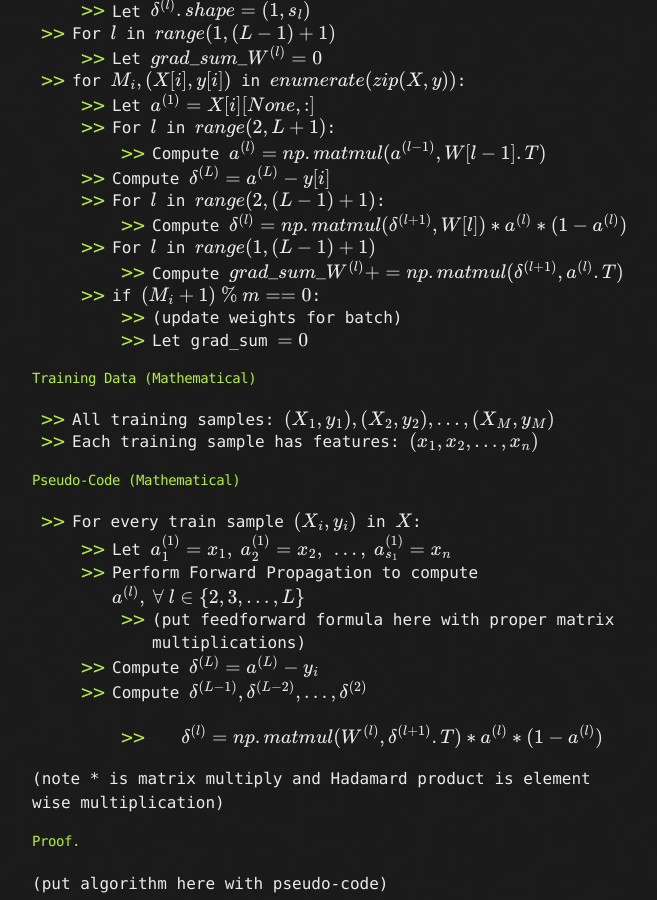
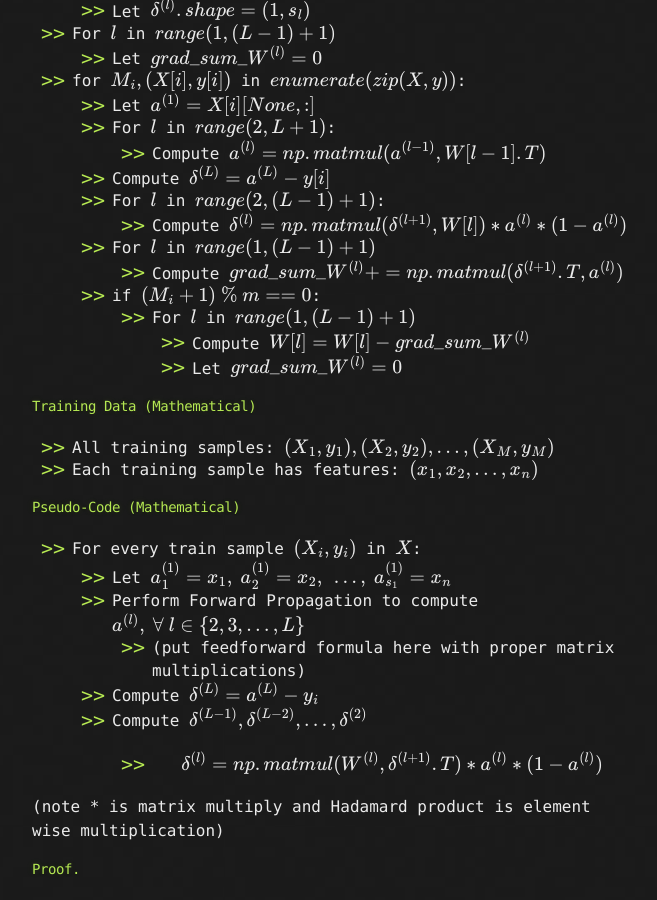
Before and after one commit to LivingProgram/ml-notes, a Jekyll site: the page built from index.md, in a window 1280 px wide and 900 px high, scrolled down 15666 px. Shown: the whole window, without its empty margins (308-965 px from the left). Built offline with Jekyll 4.4.1, drawn with Linux system fonts in a browser that asks for light colours; our own code applies the rules of GitHub Pages for plain Markdown files; formulas are drawn with MathJax 3; the repository's description, which GitHub fills in, is left out.

Commit message:
update notes

```diff
--- a/index.md
+++ b/index.md
@@ -488,10 +488,11 @@
   - For $$l$$ in $$range(2,(L-1)+1)$$:
     - Compute $$\delta^{(l)}=np.matmul(\delta^{(l+1)},W[l])*a^{(l)}*(1-a^{(l)})$$
   - For $$l$$ in $$range(1,(L-1)+1)$$
-    - Compute $$grad\_sum\_W^{(l)}+=np.matmul(\delta^{(l+1)},a^{(l)}.T)$$
+    - Compute $$grad\_sum\_W^{(l)}+=np.matmul(\delta^{(l+1)}.T,a^{(l)})$$
   - if $$(M_i+1)\ \%\ m == 0$$:
-    - (update weights for batch)
-    - Let grad_sum $$=0$$
+    - For $$l$$ in $$range(1,(L-1)+1)$$
+      - Compute $$W[l]=W[l]-grad\_sum\_W^{(l)}$$
+      - Let $$grad\_sum\_W^{(l)}=0$$
 
 #### Training Data (Mathematical)
 - All training samples: $$(X_1,y_1),(X_2,y_2),\ldots,(X_M,y_M)$$
```
